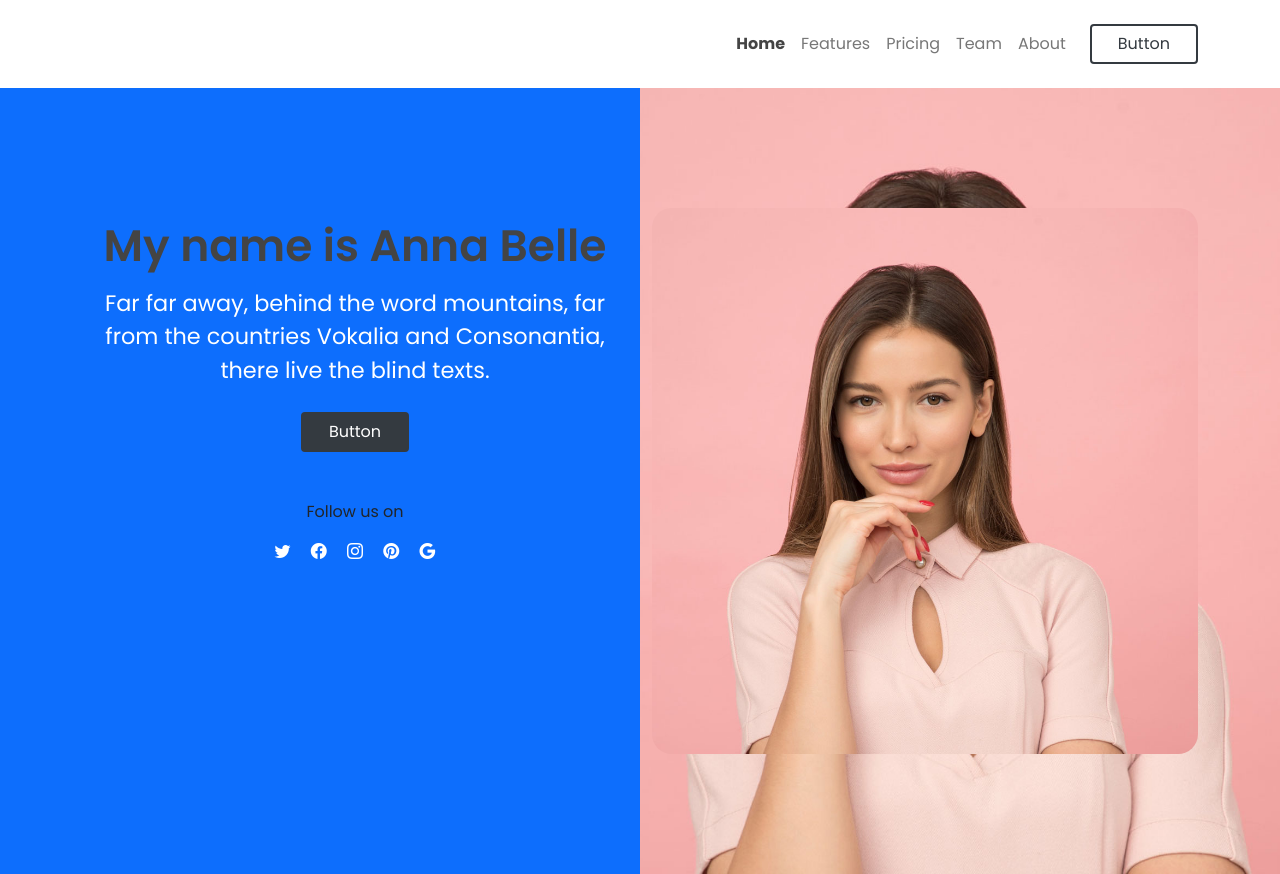
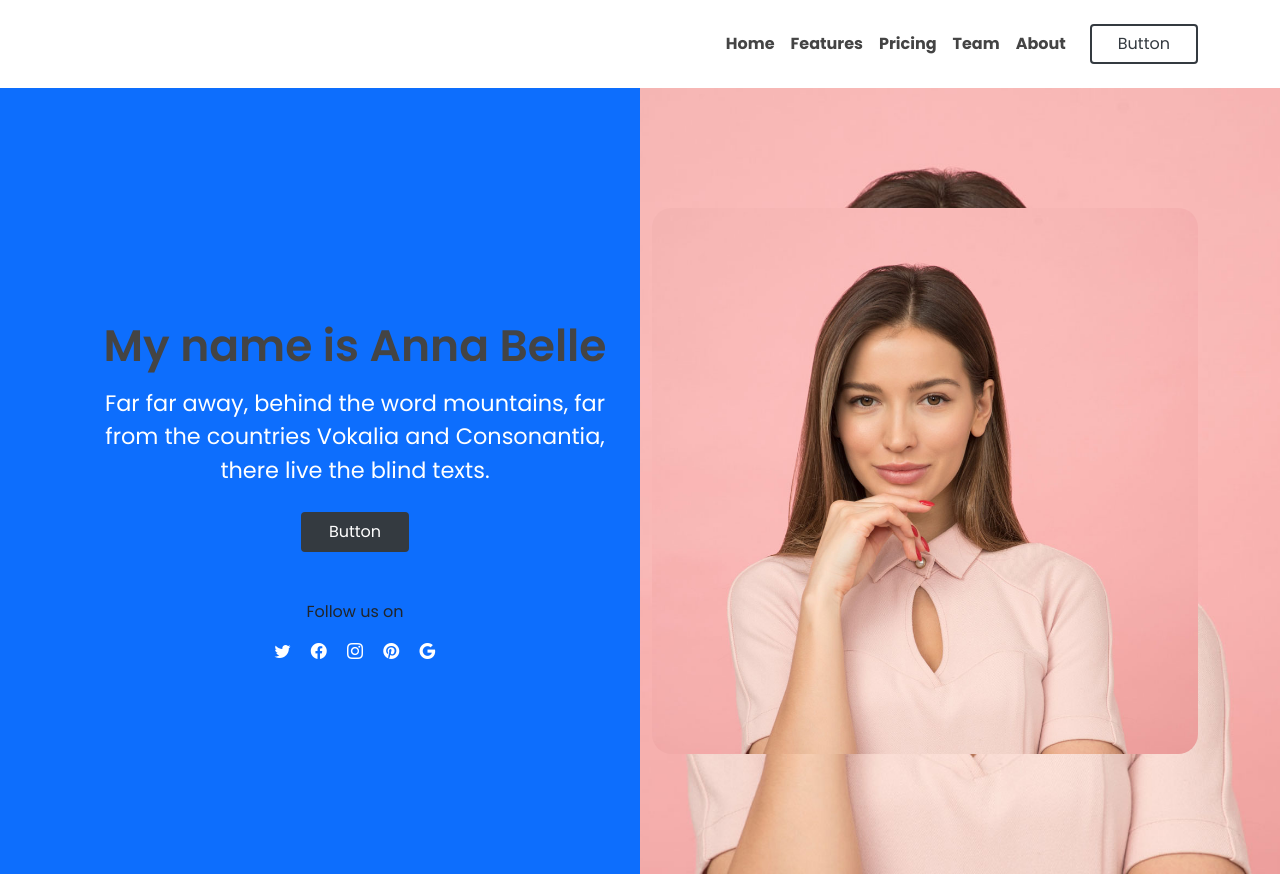
Before and after one commit to Muhammad-Yusuff/Web-Portofolio-Anna-Belle, a plain HTML site: page index.html in a window 1280 px wide. Shown: the top 874 px of the page. Drawn offline with nearby package versions, Linux system fonts and the light colour scheme; files whose address does not match are found by name.

Commit message:
edit profile

```diff
--- a/Assets/CSS/style.css
+++ b/Assets/CSS/style.css
@@ -1,7 +1,17 @@
 body{
     overflow-x: hidden;
 }
+
+/*header*/
+#head-link:hover{
+    text-decoration: underline solid  5px;
+}
+
 /*profile*/
+
+#text-profile{
+    margin-top: 100px;
+}
 
 .img-profile {
     width: 100%;
@@ -45,6 +55,9 @@ body{
 
 
 @media screen and (max-width: 546px) {
+    #text-profile{
+        margin-top: 50px;
+    }
     #section-profile {
         height: 1000px;
     }
--- a/index.html
+++ b/index.html
@@ -33,19 +33,19 @@
         <div class="collapse navbar-collapse" id="navbarNav11">
           <ul class="navbar-nav ms-auto">
             <li class="nav-item active">
-              <a class="nav-link" href="#home">Home</a>
+              <a class="nav-link" id="head-link" href="#home">Home</a>
             </li>
-            <li class="nav-item">
-              <a class="nav-link" href="#features">Features</a>
+            <li class="nav-item active">
+              <a class="nav-link" id="head-link" href="#features">Features</a>
             </li>
-            <li class="nav-item">
-              <a class="nav-link" href="#pricing-1">Pricing</a>
+            <li class="nav-item active">
+              <a class="nav-link" id="head-link" href="#pricing-1">Pricing</a>
             </li>
-            <li class="nav-item">
-              <a class="nav-link" href="#team">Team</a>
+            <li class="nav-item active">
+              <a class="nav-link" id="head-link" href="#team">Team</a>
             </li>
-            <li class="nav-item">
-              <a class="nav-link" href="#about">About</a>
+            <li class="nav-item active">
+              <a class="nav-link" id="head-link" href="#about">About</a>
             </li>
           </ul>
 
@@ -62,7 +62,7 @@
 
     <div class="container">
       <div class="row">
-        <div class="col-12 col-md-6 text-center" data-aos="fade-up">
+        <div class="col-12 col-md-6 text-center" data-aos="fade-up" id="text-profile">
           <h1 class="name">My name is Anna Belle</h1>
           <p class="lead text-white">Far far away, behind the word mountains, far from the countries Vokalia and Consonantia, there live the blind texts.</p>
           <p class="mt-4 mb-5"><a class="btn btn-dark" id="btn-profile" href="#">Button</a></p>
```
